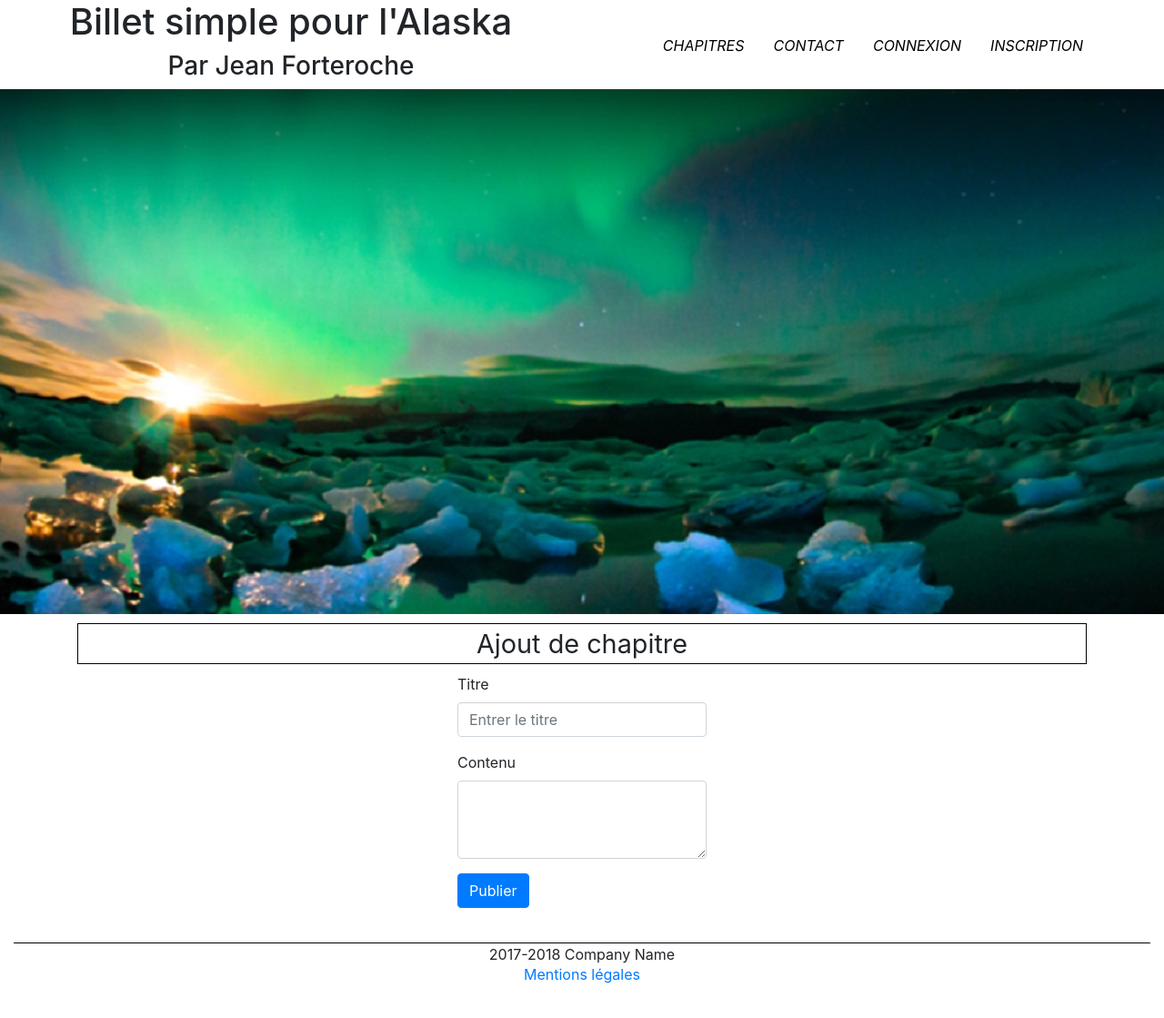
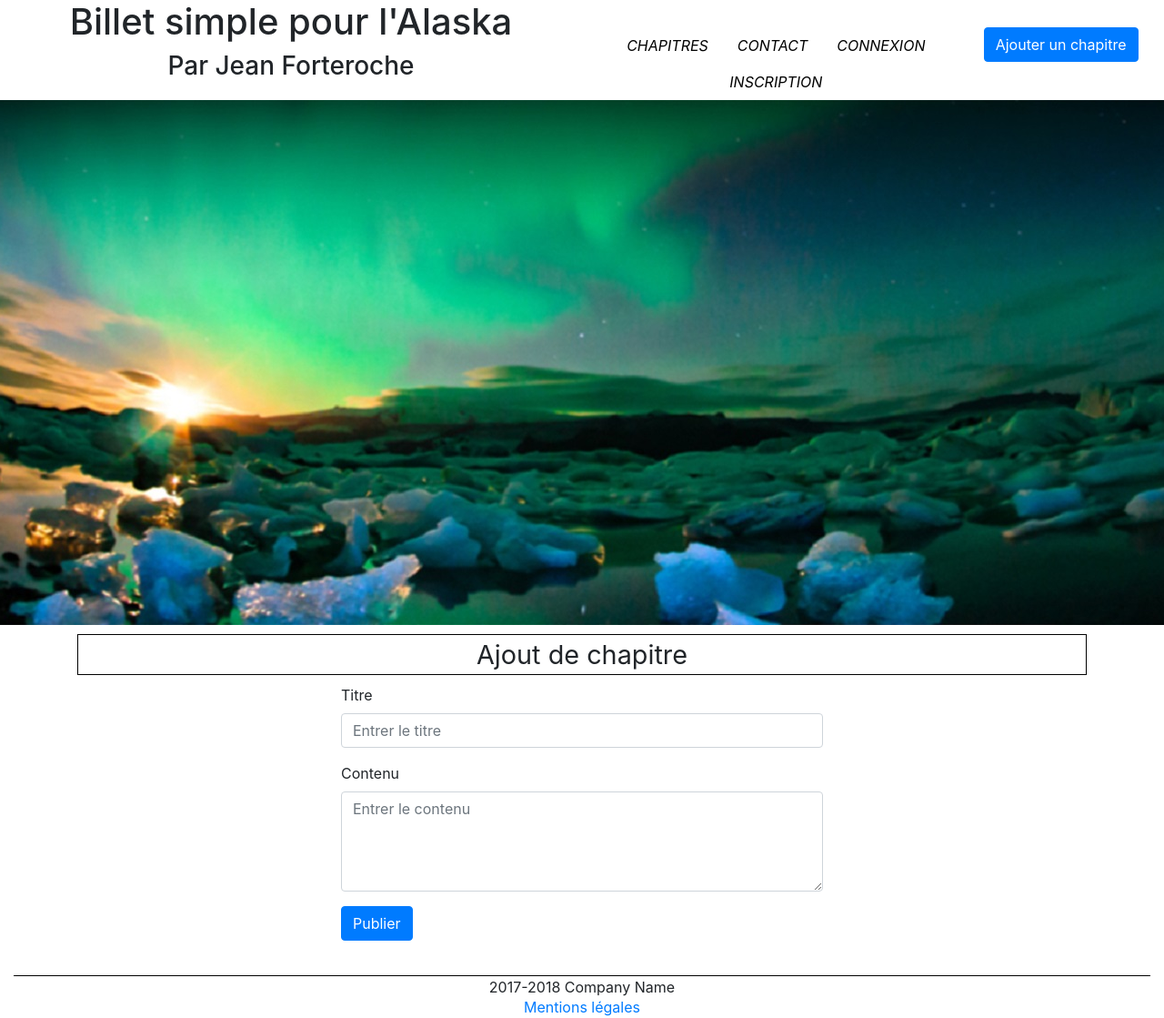
Before and after one commit to Bloodyhands/Bloody, a PHP site: page /index.php?action=adminPost in a window 1280 px wide; the page is wider, and only the part inside the window is pictured. Shown: that part at 91% size. Before the commit the page ends 1081 px from the top of that part, so only its background shows below. Run offline with PHP 8.4, Linux system fonts and the light colour scheme; data that the repository does not hold is empty.

Commit message:
Modifications sur la fonction d'ajout de post et de mise en page

```diff
--- a/index.php
+++ b/index.php
@@ -48,7 +48,7 @@ try
     {
       if (!empty($_POST['title']) && !empty($_POST['content']))
       {
-        addPost($_GET['id'], $_GET['title'], $_GET['content']);
+        addPost($_POST['title'], $_POST['content']);
       }
       else
       {
--- a/models/PostManager.php
+++ b/models/PostManager.php
@@ -9,7 +9,7 @@ class PostManager extends Manager
 	public function getAllPosts()
 	{
 		$db = $this->dbConnect();
-		$req = $db->query('SELECT id, title, image, content, DATE_FORMAT(creation_date, \'%d/%m/%Y\') AS creation_date_fr FROM post ORDER BY creation_date DESC LIMIT 0, 8');
+		$req = $db->query('SELECT id, title, image, content, DATE_FORMAT(creation_date, \'%d/%m/%Y\') AS creation_date_fr FROM post ORDER BY creation_date DESC LIMIT 0, 16');
 
 		return $req;
 	}
--- a/public/css/style.css
+++ b/public/css/style.css
@@ -8,6 +8,10 @@ header nav
 nav a
 {
 	color: black;
+}
+#add_post
+{
+	margin-top: 30px;
 }
 #page_title
 {
--- a/views/backend/addPostView.php
+++ b/views/backend/addPostView.php
@@ -2,14 +2,16 @@
 <?php $title = 'Ajout de chapitre'; ?>
 
 <form action="index.php?action=addPost" method="post">
-	<div class="form-group">
+	<div class="form-row">
+	<div class="form-group col-12">
 		<label for="Title">Titre</label>
-		<input type="text" class="form-control" id="title" placeholder="Entrer le titre">
+		<input type="text" class="form-control" id="title" name="title" placeholder="Entrer le titre">
 	</div>
-	<div class="form-group">
+	<div class="form-group col-12">
 		<label for="content">Contenu</label><br>
-		<textarea class="form-control" id="textarea" rows="3"></textarea>
+		<textarea class="form-control" id="textarea" name="content" rows="4" placeholder="Entrer le contenu"></textarea>
 	</div>
+</div>
 	<button type="submit" class="btn btn-primary mb-2">Publier</button>
 </form>
 
--- a/views/frontend/template.php
+++ b/views/frontend/template.php
@@ -19,13 +19,16 @@
             <h1 class="text-center">Billet simple pour l'Alaska</h1>
             <h3 class="text-center">Par Jean Forteroche</h3>
           </div>
-          <div class="col-6">
+          <div class="col-4">
             <nav class="nav justify-content-center">
               <a class="nav-link" href="index.php">Chapitres</a>
-              <a class="nav-link" href="index.php?action=adminPost">Contact</a>
+              <a class="nav-link" href="index.php?page=contact">Contact</a>
               <a class="nav-link" href="index.php?page=connexion">Connexion</a>
               <a class="nav-link" href="index.php?page=subscription">Inscription</a>
             </nav>
+          </div>
+          <div class="col-2">
+            <a class="btn btn-primary" href="index.php?action=adminPost" role="button" id="add_post">Ajouter un chapitre</a>
           </div>
         </div>
 
@@ -38,7 +41,7 @@
      <section>
       <div class="container">
         <div class="row justify-content-center" id="page_title">
-          <?= $title ?>
+            <?= $title ?>
         </div>
         <div class="row justify-content-center">
           <?= $content ?>
```
